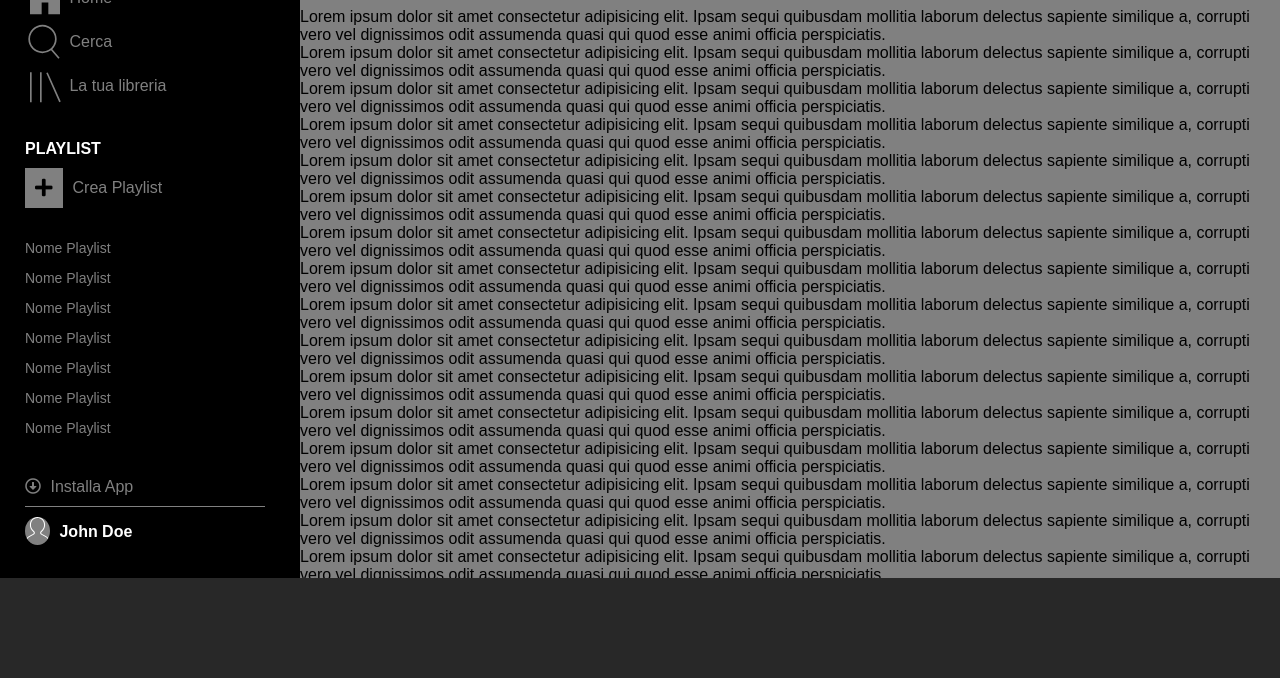
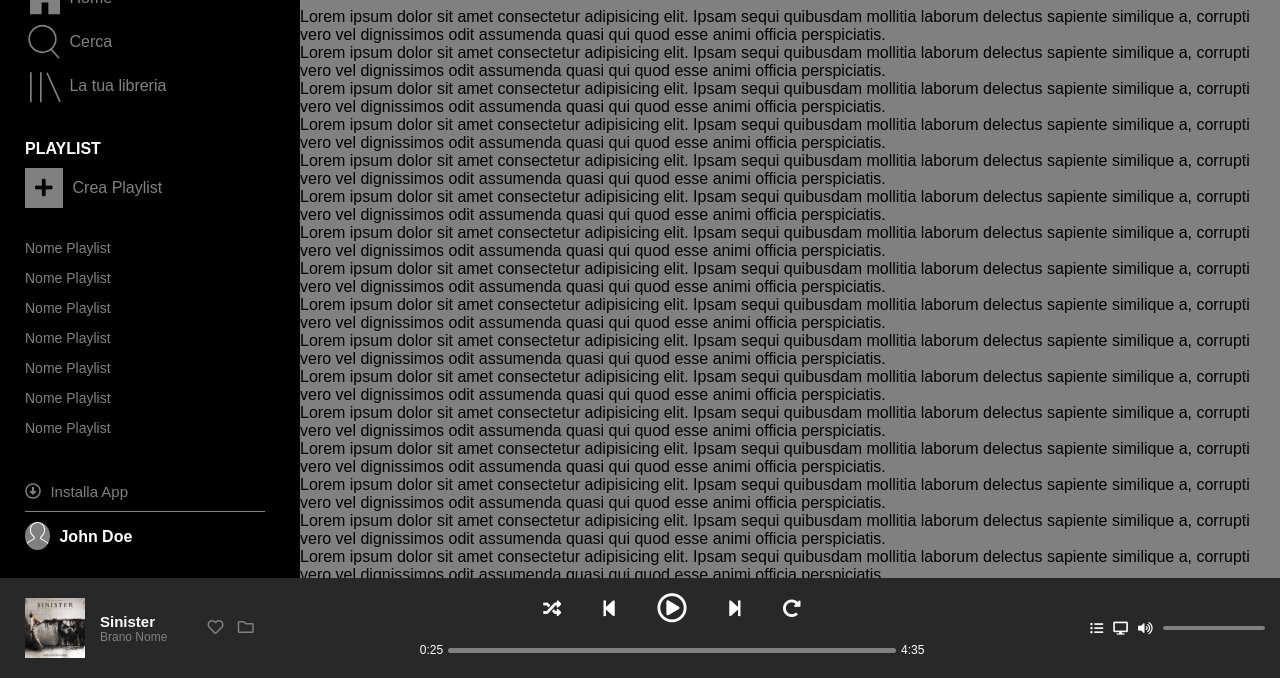
Before and after one commit to MatteoJoel91/html-css-spotifyweb, a plain HTML site: page index.html in a window 1280 px wide. Shown: the part 122-800 px from the top of the page. Drawn offline with Linux system fonts and the light colour scheme.

Commit message:
push footer 100% no hover

```diff
--- a/css/style.css
+++ b/css/style.css
@@ -17,6 +17,19 @@ body{
 }
 .direzione-riga{
     flex-direction: row;
+}
+.flex-center{
+    align-items: center;
+    justify-content: center;
+}
+.wrap{
+    flex-wrap: wrap;
+}
+.flex-start{
+    align-content: flex-start;
+}
+.flex-end{
+    align-content: flex-end;
 }
 /* Fine regole generali */
 
@@ -44,7 +57,7 @@ main::after{
 }
 .sidebar-top{
     height: calc(100% - 200px);
-    min-height: 400px;
+    min-height: 300px;
     background-color: #000000;
     overflow-y: hidden;
 }
@@ -93,7 +106,7 @@ nav{
 nav ul {
     list-style-type: none;
     overflow: auto;
-    height: 30vh;
+    height: 26vh;
 }
 /* Fine sidebar-top */
 
@@ -111,6 +124,7 @@ nav ul {
 .testo-installa{
     color: gray;
     display: inline-block;
+    font-size: 15px;
 }
 .sidebar-bot a{
     text-decoration: none;
@@ -120,6 +134,7 @@ nav ul {
     border-width: 1px;
     padding-bottom: 10px;
     margin-bottom: 10px;
+    margin-top: 5px;
 }
 .btn-installa{
     width: 80%;
@@ -175,5 +190,66 @@ footer{
     height: 100px;
     position: relative;
     background-color: #282828;
+    justify-content: space-between;
+}
+.img-brano{
+    width: 60px;
+    margin-left: 25px;
+    margin-right: 15px;
+}
+.info-brano{
+    margin-right: 40px;
+}
+.nome-artista{
+    color: white;
+    font-weight: bold;
+    font-size: 15px;
+}
+.nome-brano{
+    color: gray;
+    font-size: 12px;
+}
+.font-footer{
+    color: gray;
+}
+.margin-fold{
+    margin-right: 10px;
+}
+.font-play{
+    color: white;
+    margin-right: 40px;
+    font-size: 18px;
+    align-self: center;
+}
+.fa-redo-alt{
+    margin-right: 0;
+}
+.fa-play-circle{
+    font-size: 30px;
+}
+.margine-play{
+    margin: 15px 0px;
+}
+.player{
+    color: white;
+    font-size: 12px;
+    margin: 5px;
+}
+.barra{
+    height: 5px;
+    width: 35vw;
+    border-radius: 5px;
+    background-color: gray;
+}
+.font-volume{
+    color: white;
+    margin-right: 15px;
+    font-size: 13px;
+}
+.barra-volume{
+    height: 4px;
+    width: 8vw;
+    border-radius: 5px;
+    background-color: gray;
 }
 /* Fine footer */
--- a/index.html
+++ b/index.html
@@ -144,8 +144,41 @@
 
 
     <!-- Inizio footer -->
-    <footer>
+    <footer class="flex">
+        <div class="flex flex-center">
+            <img class="img-brano" src="img/sinister.jpeg" alt="img brano">
+            <div class="info-brano">
+                <p class="nome-artista">Sinister</p>
+                <p class="nome-brano">Brano Nome</p>
+            </div>
+            <div class="font-footer">
+                <i class="far fa-heart margin-fold"></i>
+                <i class="far fa-folder"></i>
+            </div>
+        </div>
+        <div>
+            <div class="flex margine-play flex-center">
+                <i class="fas fa-random font-play"></i>
+                <i class="fas fa-step-backward font-play"></i>
+                <i class="far fa-play-circle font-play flex-center"></i>
+                <i class="fas fa-step-forward font-play"></i>
+                <i class="fas fa-redo-alt font-play"></i>
+            </div>
 
+            <div class="flex margine-play flex-center">
+                <p class="player">0:25</p>
+                <div class="barra">
+                </div>
+                <p class="player">4:35</p>
+            </div>
+        </div>
+        <div class="flex flex-center font-volume">
+            <i class="fas fa-list-ul margin-fold"></i>
+            <i class="fas fa-desktop margin-fold"></i>
+            <i class="fas fa-volume-up margin-fold"></i>
+            <div class="barra-volume">
+            </div>
+        </div>
     </footer>
     <!-- Fine footer -->
 </body>
```
